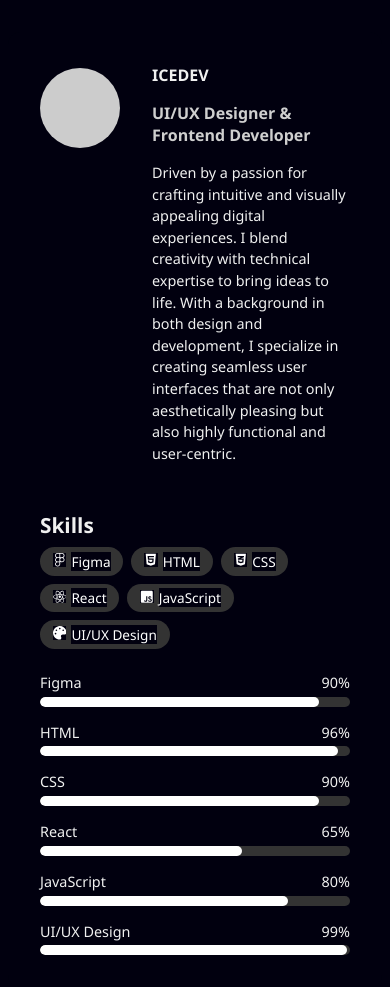
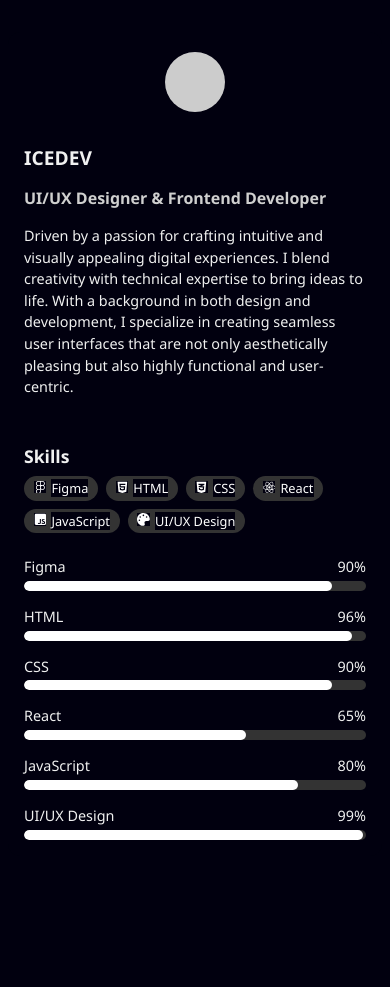
Before and after one commit to morounmubo0/Portfolio-website-, a React (Vite) app: page /skills in a window 390 px wide. After the commit the page ends 884 px from the top, so only its background shows below. Built offline with nearby package versions, Linux system fonts and the light colour scheme.

Commit message:
making the perfect page two

```diff
--- a/src/Pages/Skill/Skill.css
+++ b/src/Pages/Skill/Skill.css
@@ -91,3 +91,33 @@
   background-color: #fff;
     border-radius: 10px;
 }
+
+
+@media (max-width: 600px) {
+  .skill-container {
+    padding: 1rem;
+  }
+
+  .profile-section {
+    flex-direction: column;
+    align-items: center;
+  }
+
+  .avatar {
+    width: 60px;
+    height: 60px;
+  }
+
+  .text-content h2 {
+    font-size: 1.2rem;
+  }
+
+  .skills-heading {
+    font-size: 1.1rem;
+  }
+
+  .badge {
+    font-size: 0.8rem;
+    padding: 0.2rem 0.6rem;
+  }
+}
```
